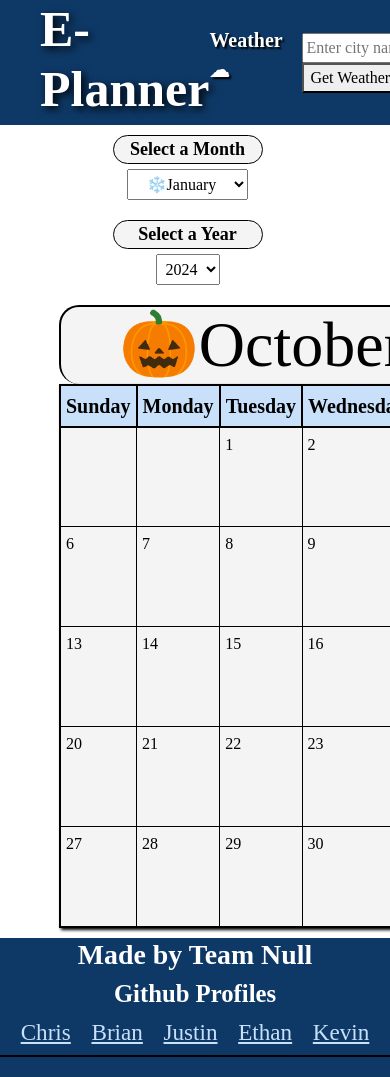
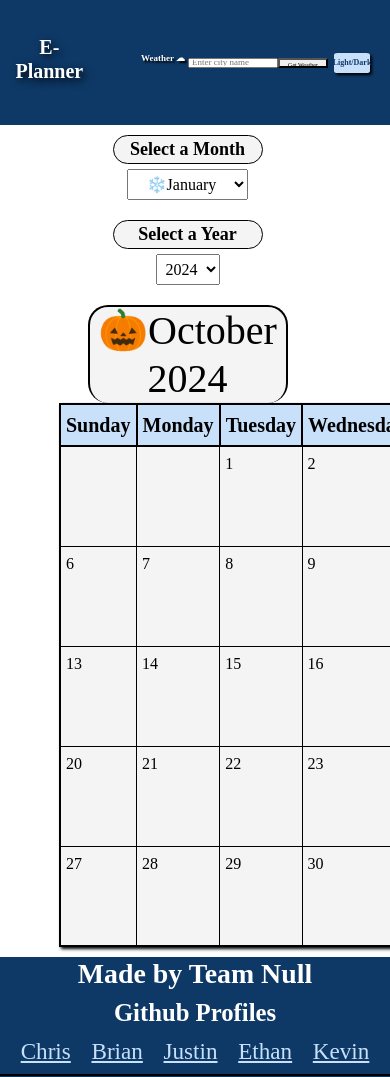
Before and after one commit to ejmaller7/Project-1, a plain HTML site: page index.html in a window 390 px wide. Shown: the top 1077 px of the page. Drawn offline with nearby package versions, Linux system fonts and the light colour scheme.

Commit message:
updated media screen

```diff
--- a/App/global.css
+++ b/App/global.css
@@ -1,10 +1,14 @@
 body {
     font-family: 'Times New Roman', Times, serif;
     transition: background-color 0.3s ease, color 0.3s ease;
+    width: 100%;
+    margin: 0;
+    padding: 0;
 }
 
 .header {
     display: flex;
+    flex-grow: 1;
     align-items: center;
     justify-content: space-between;
     height: 125px;
@@ -16,22 +20,33 @@ body {
 
 .header h1 {
     display: flex;
+    flex-shrink: 1;
     align-items: center;
+    text-align: center;
     font-size: 50px;
     font-weight: bold;
-    padding-left: 40px;
+    padding-left: 3%;
     text-shadow: 3px 3px 8px black;
 }
 
 .header nav {
     display: flex;
+    flex-wrap: wrap;
     align-items: center;
+    justify-content: end;
     gap: 20px;
     padding-right: 20px;
+    ;
 }
 
 #city-form button:hover {
     box-shadow: 2px 2px 3px black;
+}
+
+#city-form {
+    display:flex;
+    align-items: center;
+    justify-content: center;
 }
 
 #weather-info {
@@ -48,13 +63,15 @@ body {
     padding-right: 5px;
     text-align: center;
     margin-bottom: 0px;
-
+    font-size: clamp(8px, 4vw, 15px);
     font-weight: bold;
 
 }
 
 
 #weather {
+    margin-top: 8px;
+    margin-bottom: 8px
     text-decoration: none;
     color: #fff;
     font-weight: bold;
@@ -102,7 +119,7 @@ main {
 
 .section{
     display: flex;
-    flex-basis:500px;
+    /* flex-basis:300px; */
     flex-grow: 4;
     margin: 10px;
     margin-left: 20px;
@@ -126,10 +143,9 @@ main {
 }
 
 /* maybe? */
-#calendarTable {
+/* #calendarTable {
     box-shadow: 2px 2px 3px black;
-
-}
+} */
 
 #yearSelect, #monthSelect{
     text-align: center;
@@ -150,19 +166,20 @@ main {
 
 /* added */
 #selectMonthYear {
-    width: 550px;
+    width: clamp(200px, 40vw, 550px);
     margin: auto;
     border-left: 2px solid black;
     border-right: 2px solid black;
     border-top: 2px solid black;
     border-radius: 20px;
-    font-size: 400%;
+    font-size: clamp(40px, 5vw, 75px);
 }
 
 table {
     border-collapse: collapse;
     width: 100%;
     border: 2px solid black;
+    box-shadow: 2px 2px 3px black;
 }
 
 tr, th, td {
@@ -178,8 +195,8 @@ th {
 
 /* numbers in center? or left? */
 td {
-    width: 100px;
-    height: 100px;
+    width: clamp(25px, 50vw, 100px);
+    height: clamp(25px, 50vh, 100px);
     vertical-align: top;
     text-align: left;
     font-weight: normal;
@@ -240,7 +257,8 @@ h3 {
     width: 100%;
     border: 2px solid black;
     box-shadow: 2px 2px 3px black;
-    margin-left: 80px;
+    margin-left: 10%;
+    margin-bottom: 5%;
 }
 
 #listStyle button {
@@ -355,3 +373,112 @@ footer div h3 {
     justify-content: space-evenly;
     background-color:#0e3967;
 }
+
+
+@media screen and (max-width: 1024px){
+    .header h1 {
+        font-size: 40px;
+    }
+    .header nav {
+        width: 600px;
+        gap: 6px;
+    }
+    #theme-toggle {
+        width: 30px;
+        height: 40px;
+        padding-right: 35px;
+        padding-left: 35px;
+        font-size: 76%;
+    }
+    #weather {
+        font-size: 15px;
+    }
+    #city-input {
+        height: 22px;
+        width:165px;
+        font-size: 13px;
+    }
+    #city-form button {
+        height: 22px;
+        width: 85px;
+        font-size: 11px;
+    }
+    #weather-info p{
+        font-size: 12px;
+    }
+}
+
+@media screen and (max-width: 768px){
+    .header h1 {
+        font-size: 30px;
+    }
+    .header nav {
+        width: 500px;
+        gap: 5px;
+    }
+    #theme-toggle {
+        width: 30px;
+        height: 30px;
+        padding-right: 27px;
+        padding-left: 27px;
+        font-size: 65%;
+    }
+    #weather {
+        font-size: 11px;
+    }
+    #city-input {
+        height: 20px;
+        width:125px;
+        font-size: 11px;
+    }
+    #city-form button {
+        height: 20px;
+        width: 70px;
+        font-size: 9px;
+    }
+    #weather-info p{
+        font-size: 9px;
+    }
+}
+
+@media screen and (max-width: 480px) {
+    .header h1 {
+        font-size: 20px;
+    }
+    .header nav {
+        width: 350px;
+        gap: 3px;
+    }
+    #theme-toggle {
+        width: 30px;
+        height: 20px;
+        padding-right: 18px;
+        padding-left: 18px;
+        font-size: 50%;
+    }
+    #weather {
+        font-size: 9px;
+    }
+    #city-input {
+        height: 10px;
+        width:90px;
+        font-size: 9px;
+    }
+    #city-form button {
+        height: 10px;
+        width: 50px;
+        font-size: 6px;
+    }
+    #weather-info p{
+        font-size: 6px;
+    }
+    table {
+        max-width: 400px;
+    }
+    td {
+        max-width: 35px;
+    }
+    tr {
+        max-width: 400px
+    }
+}
```
